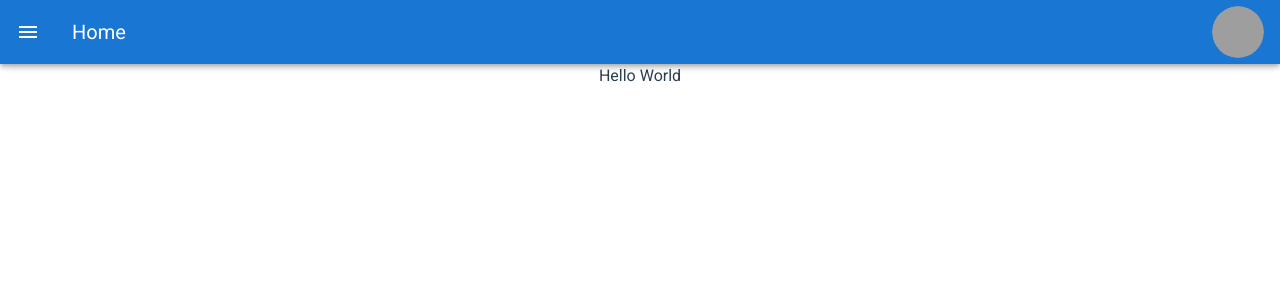
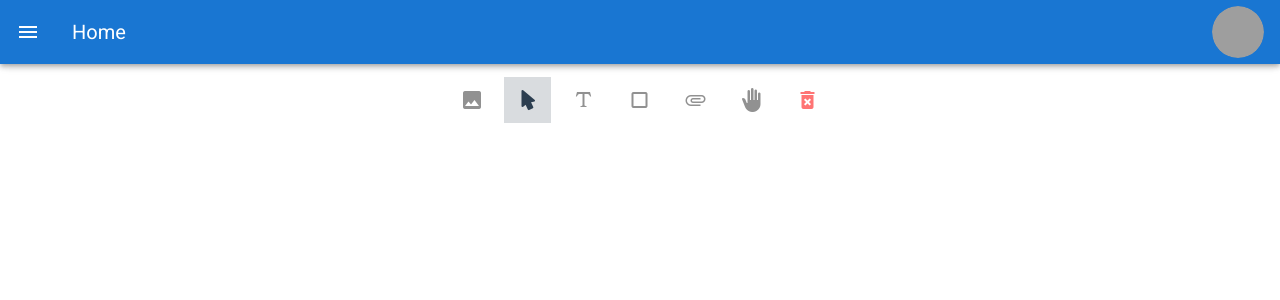
Before and after one commit to LuccasJSantos/access-control-vue, a Vue app: page / in a window 1280 px wide. Shown: the top 300 px of the page. Built offline with nearby package versions, Linux system fonts and the light colour scheme; grey boxes are pictures that could not be loaded.

Commit message:
feat(map): add button controls to the map-editor

```diff
--- a/src/App.vue
+++ b/src/App.vue
@@ -30,7 +30,7 @@
     </v-navigation-drawer>
 
     <v-content>
-      <router-view class="" />
+      <router-view class="pa-2" />
     </v-content>
   </v-app>
 </template>
--- a/src/views/MapEditor.vue
+++ b/src/views/MapEditor.vue
@@ -1,11 +1,43 @@
 <template>
-  <div>Hello World</div>
+  <v-content>
+    <v-btn-toggle rounded group v-model="selectedTool">
+      <v-btn icon>
+        <v-icon>mdi-image</v-icon>
+      </v-btn>
+
+      <v-btn icon>
+        <v-icon>mdi-cursor-default</v-icon>
+      </v-btn>
+
+      <v-btn icon>
+        <v-icon>mdi-format-text</v-icon>
+      </v-btn>
+
+      <v-btn icon>
+        <v-icon>mdi-crop-square</v-icon>
+      </v-btn>
+
+      <v-btn icon>
+        <v-icon>mdi-attachment</v-icon>
+      </v-btn>
+
+      <v-btn icon>
+        <v-icon>mdi-hand-back-right</v-icon>
+      </v-btn>
+
+      <v-btn icon color="error">
+        <v-icon color="error">mdi-delete-forever</v-icon>
+      </v-btn>
+    </v-btn-toggle>
+  </v-content>
 </template>
 
 <script>
 export default {
   data() {
-    return {};
+    return {
+      selectedTool: 1,
+    };
   },
   methods: {},
 };
```
